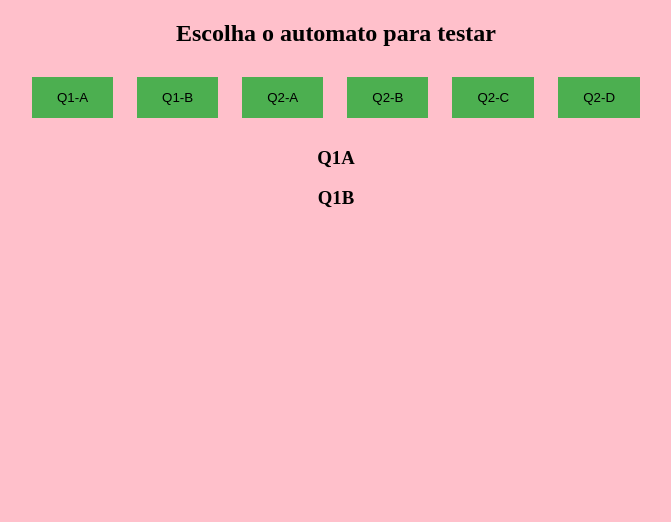
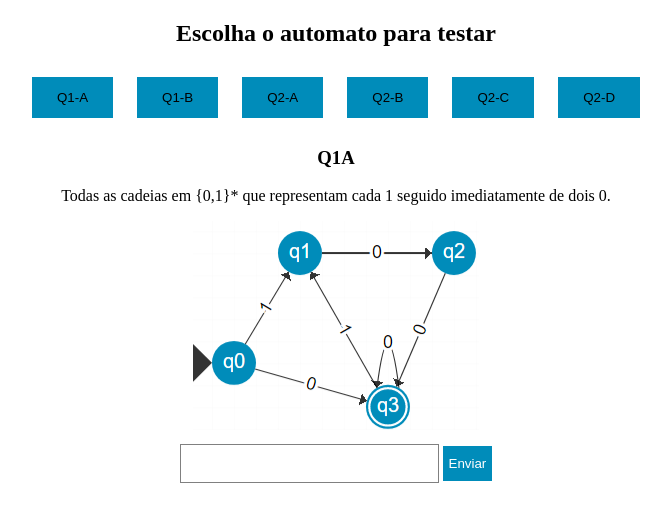
Before and after one commit to vanessalopes051/automatos, a plain HTML site: page index.html in a window 1280 px wide. Both pictures are taken after a click on the button "Q1-A". Shown: the whole page, without its empty margins (304-975 px from the left). Drawn offline with Linux system fonts and the light colour scheme.

Commit message:
Melhora na aparencia

```diff
--- a/css/style.css
+++ b/css/style.css
@@ -1,5 +1,5 @@
 body{
-	background: pink;
+
 }
 
 .menu{
@@ -15,7 +15,7 @@ button{
 	display:inline-block;
 	padding: 13px 25px;
 	margin: 10px;
-	background-color: #4CAF50;
+	background-color: #008CBA;
 }
 
 
@@ -24,8 +24,25 @@ section{
 	text-align: center;
 }
 
+ .inputText{
+ 	outline: none;
+    height: 35px;
+    width: 20%;
+    border: 0.1px solid gray ;
+    margin: 0.7em auto 0.5em;
+ }
+
+ .inputBtn{
+ 	height: 35px;
+ 	border:none;
+    margin: 0.7em auto 0.5em;
+    cursor: pointer;
+    background: #008CBA;
+    color: white;
+ }
+
 section.q1b{
-
+      display: none;
 }
 
 section.q1a{
--- a/index.html
+++ b/index.html
@@ -22,6 +22,10 @@
 </div>
 <section class="q1a">
 	<h3>Q1A</h3>
+	<p>Todas as cadeias em {0,1}* que representam cada 1 seguido imediatamente de dois 0.</p>
+	<img src="css/img/q1a.png"><br>
+	<input class="inputText" type="text" name="q1a">
+	<input class="inputBtn"type="button" name="enviarQ1a" value="Enviar">
 </section>
 
 <section class="q1b">
```
Also changed, not shown: css/img/q1a.png (added).
